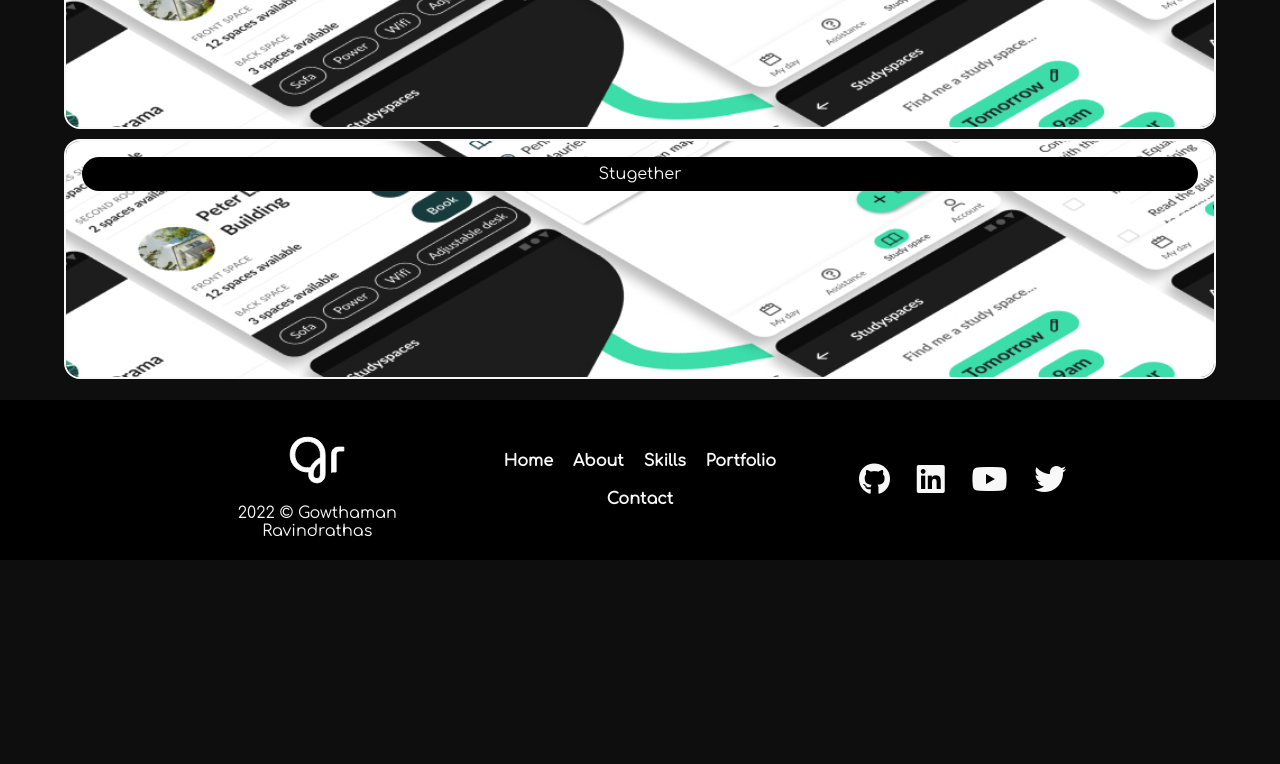
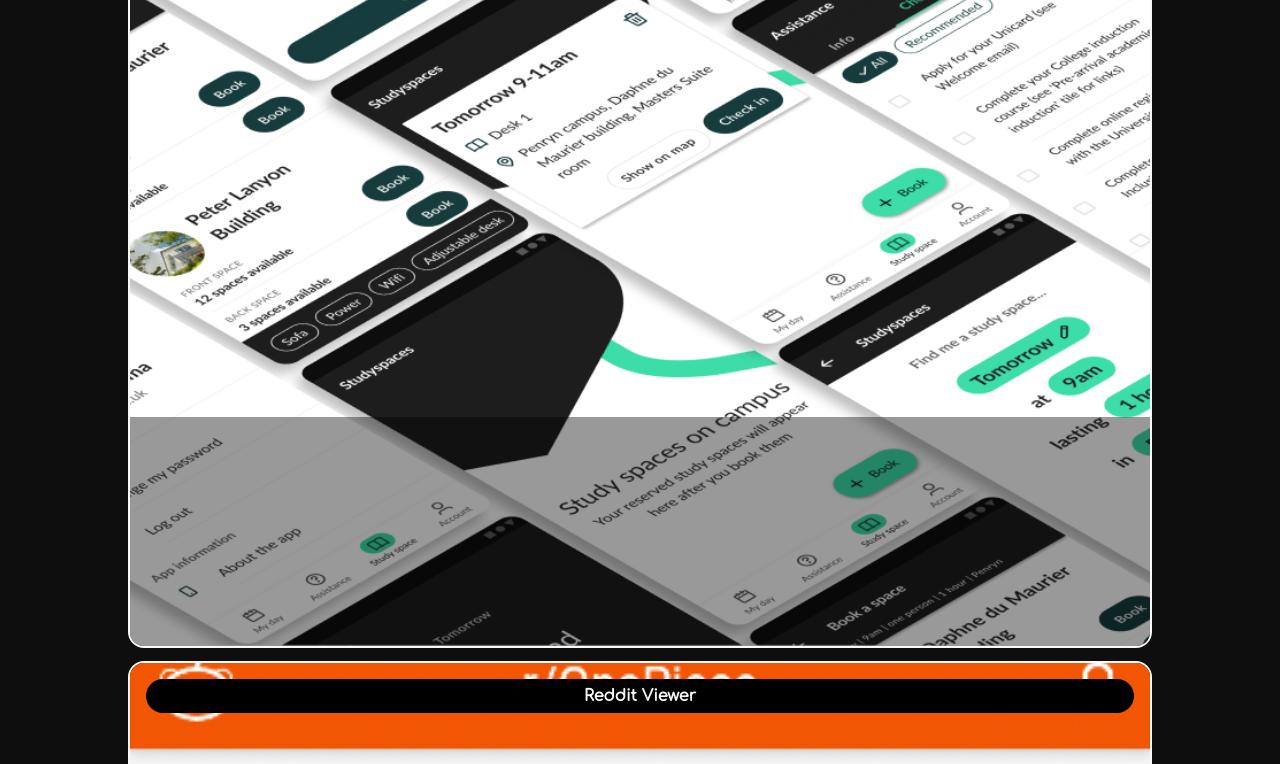
Before and after one commit to gowth6m/myportfolio, a React (Create React App) app: page /portfolio in a window 1280 px wide. Shown: the part 400-1164 px from the top of the page. Before the commit the page ends 960 px from the top, so only its background shows below. Built offline with nearby package versions, Linux system fonts and the light colour scheme.

Commit message:
portfolio update

```diff
--- a/src/components/portfolio/Portfolio.css
+++ b/src/components/portfolio/Portfolio.css
@@ -19,6 +19,8 @@
 .filters-container {
     flex-direction: row;
     flex-wrap: wrap;
+    width: 100%;
+    position: relative;
 }
 
 .filters-item {
--- a/src/components/portfolio/Portfolio.tsx
+++ b/src/components/portfolio/Portfolio.tsx
@@ -14,6 +14,15 @@ const data = [
   },
   {
     key: 1,
+    title: "Reddit Viewer",
+    description: "App developed using Flutter",
+    imageUrl: "reddit_app.png",
+    link: "https://m.exeter.ac.uk",
+    github: "",
+    filters: ["web"],
+  },
+  {
+    key: 2,
     title: "Stugether",
     description: "App developed using Django",
     imageUrl: "uoe_app.jpg",
--- a/src/components/portfolio/PortfolioItem.css
+++ b/src/components/portfolio/PortfolioItem.css
@@ -1,9 +1,13 @@
+:root {
+    --portItemWidth: 80vw
+}
+
 .portfolio-item-container {
     background-color: transparent;
-    height: 30vh;
-    width: 90vw;
+    height: calc(var(--portItemWidth)/4*3);
+    width: var(--portItemWidth);
     display: flex;
-    margin: 10px;
+    margin: 0.8em 0;
     padding: 1em;
     flex-wrap: wrap;
     flex-direction: column;
@@ -13,7 +17,7 @@
     overflow: hidden;
 }
 
-.portfolio-item-background {
+.portfolio-item-img {
     top: 0;
     left: 0;
     width: 100%;
@@ -24,11 +28,28 @@
     object-fit: cover;
 }
 
+.portfolio-item-details {
+    flex-direction: column;
+    background-color: rgb(0, 0, 0);
+    border-radius: 20px;
+    z-index: 5;
+}
+
 .portfolio-item-title {
+    padding: 0.5em;
+    font-weight: 600;
+
+}
+.portfolio-item-desc {
+    padding: 0.5em;
+}
+
+.portfolio-item-bot {
+    width: 100%;
+    height: 30%;
+    background-color: rgba(0, 0, 0, 0.4);
     z-index: 5;
-    width: 100%;
-    background-color: rgb(0, 0, 0);
-    margin: 0;
-    padding: 0.5em;
-    border-radius: 20px;
+    position: absolute;
+    bottom: 0;
+    left: 0;
 }
--- a/src/components/portfolio/PortfolioItem.tsx
+++ b/src/components/portfolio/PortfolioItem.tsx
@@ -31,14 +31,18 @@ class PortfolioItem {
     return (
       <div key={this.key} className="portfolio-item-container">
         <img
-          className="portfolio-item-background"
+          className="portfolio-item-img"
           alt="portfolioItemImg"
           src={
             process.env.PUBLIC_URL + "/assets/portfolio_assets/" + this.imageUrl
           }
         ></img>
-        <div className="portfolio-item-title">{this.title}</div>
-        <div>{this.description}</div>
+        <div className="portfolio-item-details flex">
+          <div className="portfolio-item-title">{this.title}</div>
+        </div>
+        <div className="portfolio-item-bot">
+          <div></div>
+        </div>
       </div>
     );
   }
```
Also changed, not shown: public/assets/portfolio_assets/reddit_app.png (added).
